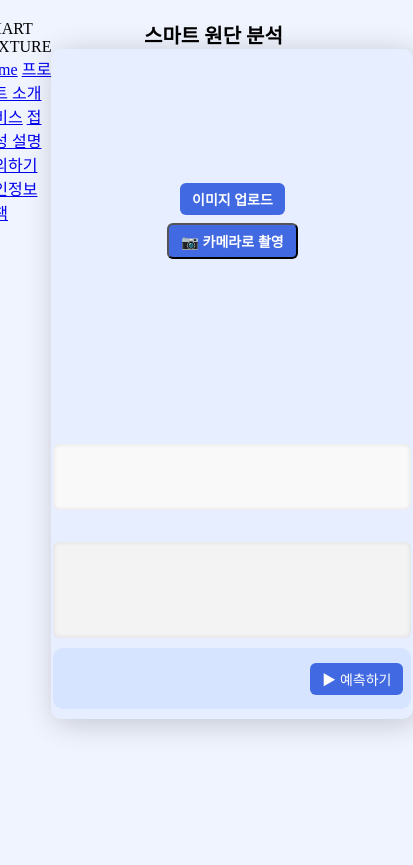
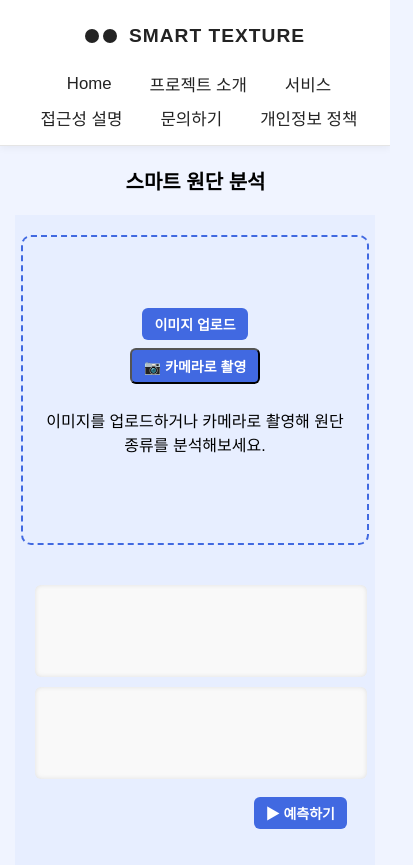
Before and after one commit to rkawk123/qes, a plain HTML site: page index.html in a window 390 px wide. Shown: the whole page, 413 px wide, since content can reach past the window. Drawn offline with Linux system fonts and the light colour scheme.

Commit message:
Refactor CSS for layout and responsiveness

```diff
--- a/style.css
+++ b/style.css
@@ -1,53 +1,128 @@
-/*  전체 페이지 설정 */
 body {
-  display: flex;                 /* 중앙 정렬을 위한 Flex 컨테이너 */
-  justify-content: center;       /* 가로 중앙 정렬 */
-  align-items: flex-start;       /* 세로 정렬: 상단에서 시작 */
-  min-height: 100vh;             /* 화면 전체 높이 확보 */
+  max-width: 100%;
+  font-family: Arial, Helvetica, "Apple SD Gothic Neo", "맑은 고딕", sans-serif;
   margin: 0;
-  padding-top: 50px;             /* 상단 여백 */
+  padding: 0;
+  overflow-x: hidden; /* 가로 스크롤 차단 */
   background-color: #f0f4ff;     /* 배경색 */
 }
 
-/*  전체 래퍼 (제목 + 컨테이너)  */
-.wrapper {
+html, body {
+  width: 100%;
+  overflow-x: hidden;
+} /*효자 녀석*/
+
+/* 헤더 (로고 + 메뉴) */
+header {
   display: flex;
-  flex-direction: column;        /* 세로 방향 정렬 */
-  align-items: center;           /* 가운데 정렬 */
-  gap: 10px;                     /* 요소 간 간격 */
+  justify-content: space-between;
+  align-items: center;
+  width: 100%;
+  padding: 25px 40px 10px 40px;
+  box-sizing: border-box; /* ✅ padding 포함한 폭 계산 */
+  border-bottom: 1px solid #e5e5e5;
+  background: #fff;
+  box-shadow: 0 2px 8px rgba(0,0,0,0.05);
+  position: sticky;
+  top: 0;
+  z-index: 1000;
+}
+
+/* 헤더 내부 래퍼 (선택사항) */
+header .header-inner {
+  width: 100%;
+  max-width: 900px;
+  margin: 0 auto;
+  display: flex;
+  justify-content: space-between;
+  align-items: center;
+  box-sizing: border-box;
+}
+
+/* 로고 */
+.logo {
+  display: flex;
+  align-items: center;
+  padding-bottom: 15px;
+}
+
+.logo .dot {
+  width: 14px;
+  height: 14px;
+  background: #232323;
+  border-radius: 50%;
+  margin-right: 4px;
+  display: inline-block;
+}
+
+.logo .brand {
+  margin-left: 8px;
+  font-size: 1.2rem;
+  font-weight: bold;
+  letter-spacing: 1px;
+  color: #232323;
+}
+
+/* 네비게이션 메뉴 */
+nav {
+  display: flex;
+  align-items: center;
+  gap: 20px; /* 메뉴 간격 */
+}
+
+nav a {
+  color: #232323;
+  text-decoration: none;
+  margin-left: 28px;
+  font-size: 1.05rem;
+  transition: color 0.2s ease;
+}
+
+nav a:hover {
+  color: royalblue;
 }
 
 /* 제목  */
 h1 {
   text-align: center;
-  width: 320px;
-  margin: 0;
+  width: 100%;
   font-size: 24px;
 }
 
-/*  컨테이너 박스  */
+/* 전체 래퍼 */
+.wrapper {
+  flex-direction: column;        /* 세로 방향 정렬 */
+  align-items: center;           /* 가운데 정렬 ... */
+  display: flex;                 /* 중앙 정렬을 위한 Flex 컨테이너 ... */
+  justify-content: center;       /* 가로 중앙 정렬 */
+  align-items: flex-start;       /* 세로 정렬: 상단에서 시작 */
+  min-height: 100vh;             /* 화면 전체 높이 확보 */
+  padding-top: 30px;             /* 상단 여백 */
+  gap: 20px;                     /* 요소 간 간격 */
+}
+
+/* 컨테이너 */
 .container {
-  width: 800px;
-  min-height: 650px; /* 필요 최소 높이 */
-  height: auto;       /* 자동으로 늘어나도록 */
-  border-radius: 10px;
-  box-shadow: 4px 4px 30px rgba(0, 0, 0, 0.2);
-
+  width: 90%;
+  max-width: 800px;
+  min-height: 650px;        /* 고정 height 대신 최소 높이 */
+  height: auto;
   display: flex;
   flex-direction: column;
-  align-items: center;
-  justify-content: space-between;
-
+  justify-content: flex-start;
+  align-items: center;      /* 자식 요소 중앙 정렬 */
+  margin: 0 auto;
   padding: 15px;
   gap: 10px;
   background-color: rgba(0, 110, 255, 0.04);
+  box-sizing: border-box;
 }
 
 /* 업로드 영역 (드롭존) */
 .header {
   flex: 1;
   width: 95%; /* 100*/
-  border: 2px dashed royalblue;
+  border: 2px dashed royalblue;  /*점선 박스*/
   border-radius: 10px;
   display: flex;
   align-items: center;
@@ -63,15 +138,14 @@ h1 {
   border: 2px solid royalblue;
   background-color: rgba(65, 105, 225, 0.1);
 }
-
-/* 숨겨진 파일 input */
 #file {
   display: none;
 }
 
-/* 업로드 버튼, 카메라 촬영 버튼 */
+/* 버튼 */
 .upload-btn,
-.camera-btn {
+.camera-btn,
+.predict-btn {
   background-color: royalblue;
   color: white;
   padding: 8px 16px;
@@ -82,69 +156,61 @@ h1 {
   margin-bottom: 8px;
 }
 
+.predict-btn {
+  border: none;
+  font-size: 16px;
+  cursor: pointer;
+  white-space: nowrap;
+}
+
 .upload-btn:hover,
-.camera-btn:hover {
+.camera-btn:hover,
+.predict-btn:hover {
   background-color: navy;
 }
 
-/* 설명 텍스트 */
-.header p {
-  color: black;
-  font-size: 14px;
-}
-
-/* 미리보기 이미지 */
+/* 미리보기 */
 #preview {
   max-width: 100%;
-  max-height: 150px;
+  max-height: 150px;  /*최대 폭 150*/
+  height: auto; /**/
   border-radius: 6px;
-  object-fit: contain;
+  object-fit: cover;      /* 이미지 비율 유지하며 꽉 채우기 */
   margin: 10px 0;
   box-shadow: 0 2px 10px rgba(0, 0, 0, .1);
+  display: block;
 }
 
 /* 결과 텍스트 박스 */
-#result {
+#result, #resultText {
   width: 100%;
-  min-height: 50px;
+  min-height: 80px;
   background: #f9f9f9;
   border-radius: 6px;
-  padding: 8px;
+  padding: 6px;
   font-size: 14px;
+  font-family: 'Arial', 'Helvetica', sans-serif;
   overflow-x: auto;
   box-shadow: inset 0 0 5px rgba(0,0,0,0.1);
   white-space: pre-wrap;
 }
 
-/* 하단 푸터 */
-.footer {
-  background-color: rgba(0, 110, 255, 0.075);
-  width: 100%;
-  height: 45px;
-  padding: 8px;
-  border-radius: 10px;
-  display: flex;
-  align-items: center;
-  justify-content: flex-end;
-  gap: 10px;
+#result {
+  line-height: 1.3;
 }
 
-/* 예측 버튼 */
-.predict-btn {
-  background-color: royalblue;
-  color: white;
-  border: none;
-  padding: 8px 16px;
-  border-radius: 6px;
-  font-size: 16px;
-  cursor: pointer;
-  transition: background 0.3s ease;
+#resultText {
+  line-height: 1;
+  margin: 0;
 }
 
-.predict-btn:hover {
-  background-color: navy;
+#resultText h3,
+#resultText p {
+  margin: 0;
+  padding: 0;
 }
 
+/* 로딩 애니메이션 */
 #loading {
   display: none; /* 초기 숨김 */
   font-weight: bold;
@@ -169,22 +235,17 @@ h1 {
   100% { transform: rotate(360deg); }
 }
 
+/* 미리보기 스캔 */
 .preview-wrapper {
-  position: relative; /* scan-line 덮을 수 있게 */
-  display: inline-block;
+  position: relative;      /* scan-line 덮을 수 있게 */
+  display: flex;          /* flex로 고정 */
+  width: auto;          /* auto → 이미지 폭 맞춤 */
+  height: auto;
+  justify-content: center; /* 가로 중앙 정렬 */
+  align-items: center;     /* 세로 중앙 정렬 */
+  overflow: hidden;       /* 스캔 라인 및 이미지가 박스 밖으로 안 나가게 */
 }
 
-#preview {
-  max-width: 100%;
-  max-height: 150px;
-  border-radius: 6px;
-  object-fit: contain;
-  margin: 10px 0;
-  box-shadow: 0 2px 10px rgba(0,0,0,.1);
-  display: block;
-}
-
-/* 스캔 라인 */
 .scan-line {
   position: absolute;
   left: 0;
@@ -202,20 +263,7 @@ h1 {
   100% { top: 100%; }
 }
 
-/* DB 추가 코드 */
-#resultText {
-  width: 100%;
-  min-height: 80px;
-  background: #f3f3f3;
-  border-radius: 6px;
-  padding: 8px;
-  font-size: 14px;
-  box-shadow: inset 0 0 5px rgba(0,0,0,0.1);
-  margin-top: 8px;
-  white-space: pre-wrap;
-}
-
-/* 촬영 버튼 원 */
+/* 촬영 버튼 */
 .capture-circle {
   position: absolute;
   bottom: 15px;
@@ -230,50 +278,107 @@ h1 {
   box-shadow: 0 0 10px rgba(0,0,0,0.3);
 }
 
-#resultChart {
-  display: block;
-  max-height: 150px;      /* 그래프 높이 줄이기 */
-  width: 250px;           /* 그래프 너비 조절 */
-  margin-left: auto;      /* 왼쪽 여백 자동 */
-  margin-right: 80px;     /* 오른쪽 여백 조금 */
+/* 쇼핑몰 링크 */
+.shop-links {
+  display: flex;
+  justify-content: center;
+  align-items: center;
+  gap: 40px; /* 이미지 간격 */
+  margin-top: 20px;
 }
 
-/* 모바일 화면용 반응형 */
+.shop-links a {
+  display: block;
+  text-decoration: none;
+  transition: transform 0.2s ease;
+}
+
+.shop-links img {
+  width: 230px; /* 원하는 크기로 조절 가능, 100 */
+  height: auto;
+  border-radius: 10px;
+  box-shadow: 0 4px 8px rgba(0,0,0,0.1);
+  transition: transform 0.3s ease, box-shadow 0.3s ease;
+  filter: none; /* 흑백 제거 */
+}
+
+.shop-links img:hover {
+  transform: scale(1.1);
+  box-shadow: 0 6px 12px rgba(0,0,0,0.2);
+}
+
+/* 푸터 */
+.footer {
+  width: 100%;
+  padding: 8px;
+  display: flex;
+  align-items: center;
+  justify-content: flex-end;
+  gap: 10px;
+  box-sizing: border-box; /* 패딩 포함해서 폭 계산 */
+  flex-shrink: 0;         /* 컨테이너 줄어들어도 푸터 안쪽 유지 */
+}
+
+/* 모바일 */
 @media (max-width: 480px) {
   body {
-    padding-top: 20px;
+    /*padding-top: 20px;  /*상단 여백*/
+  }
+
+  header {
+    flex-direction: column;     /* 위아래로 배치 */
+    justify-content: center;    /* 가로 중앙 */
+    align-items: center;        /* 세로 중앙 */
+    padding: 15px 0;            /* 상하 여백 줄이기 */
+  }
+
+  .brand {
+    font-size: 18px;
+  }
+
+  .logo {
+    margin-bottom: 10px;
+    margin-top: 10px;
+    align-items: center;  /* 세로 가운데 맞춤 */
+    justify-content: center; /* 가로 가운데 맞춤 */
+  }
+
+  nav {
+    flex-wrap: wrap;
+    justify-content: center;
+    align-items: center;        /* 가운데 정렬 */
+    gap: 10px;
+    margin-right: 20px; /*시각적 중심 보정*/
   }
 
   h1 {
-    width: 90%;
+    width: 90%;        /*제목 폭*/
     font-size: 20px;
+    margin: 20px;  /**/
+  }
+
+  p {
+    white-space: normal; /* 줄바꿈 허용 */
+    word-break: keep-all; /* 단어 단위로 줄바꿈 */
+    text-align: center;
   }
 
   .container {
-    width: 95%;
-    min-width: 340px;
+    width: 100%; /*90*/
     height: auto;
-    padding: 10px;
-  }
-
-  /* 모바일에서 드래그앤드롭 영역 단순화 */
-  .header {
-    border: none !important;
-    background: none !important;
-    padding: 10px;
-  }
-
-  .header p {
-    display: none;
-  }
-
-  #drop-area.highlight {
-    border: none !important;
-    background: none !important;
+    max-width: 360px;
+    padding: 20px; /*10*/
+    align-items: center;
   }
 
   #preview {
-    max-height: 120px;
+    max-height: 150px; /*120*/
+    width: 100%; /**/
+  }
+
+  #resultText, #result {
+    max-width: 360px;
+    margin: 0 auto;
   }
 
   .capture-circle {
@@ -289,28 +394,13 @@ h1 {
     font-size: 14px;
   }
 
-  /* 그래프 반응형 조정 */
-  #resultChart {
-    width: 100%;             /* 화면 폭에 맞춤 */
-    max-height: 150px;       /* 최대 높이 유지 */
-    margin: 0 auto 10px auto; /* 아래 여백 확보 */
+  .shop-links {
+    justify-content: center; /* 가운데 정렬 유지 */
+    gap: 15px;             /* 이미지 간격 축소 */
   }
 
-#resultText {
-  width: 100%;
-  min-height: 80px;
-  max-height: none;       /* 제한 제거 */
-  overflow: visible;
-  background: #f3f3f3;
-  border-radius: 6px;
-  padding: 8px;
-  font-size: 14px;
-  line-height: 1.4;       /* 줄 간격 조절 */
-  letter-spacing: 0.5px;  /* 글자 간격 조절 */
-  box-shadow: inset 0 0 5px rgba(0,0,0,0.1);
-  margin-top: 8px;
-  white-space: pre-wrap;
-  word-break: break-word;  /* 너무 긴 단어 줄 바꿈 */
+  .shop-links img {
+    width: 120px;           /* 모바일에 맞는 이미지 크기 */
+    height: auto;
+  }
 }
-
-}
```
